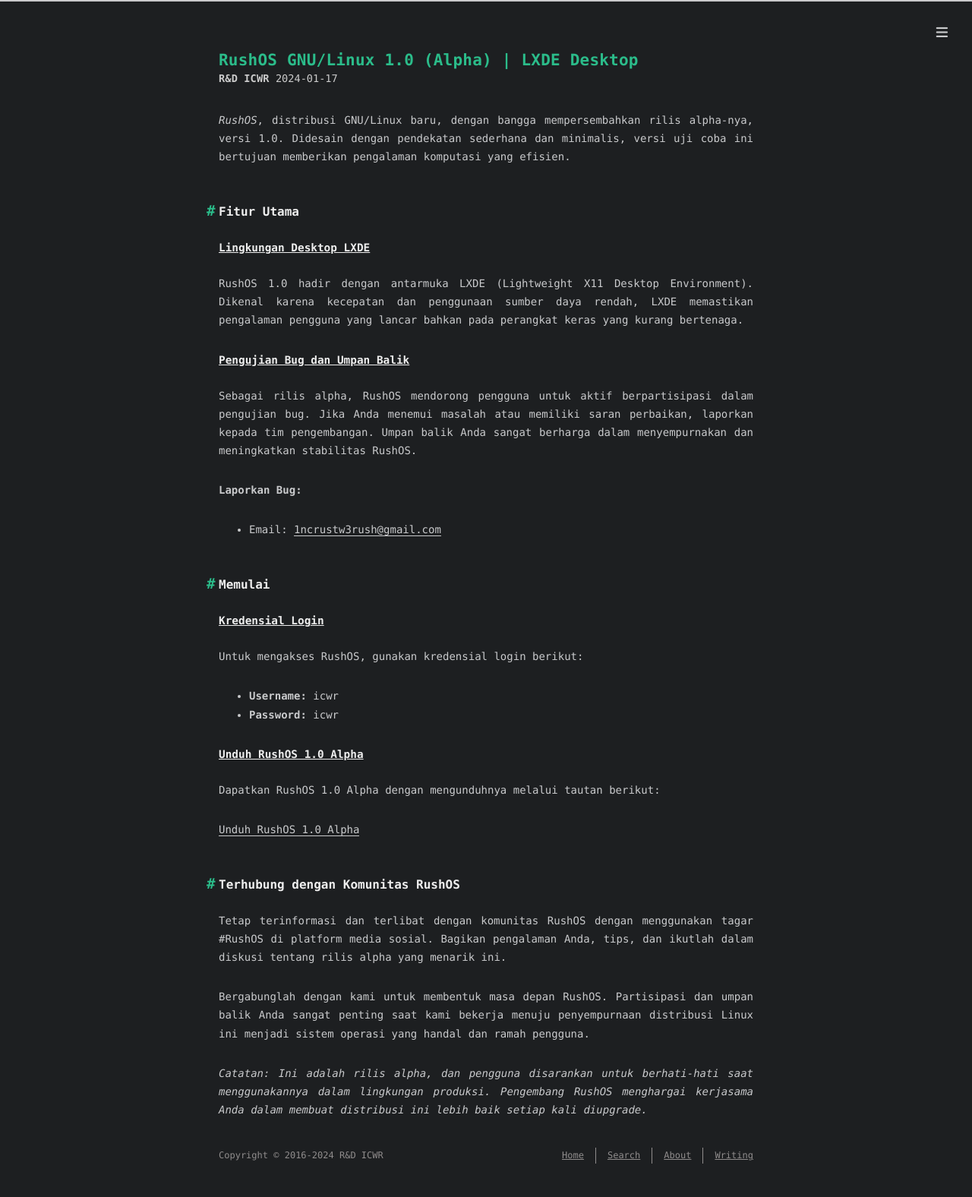
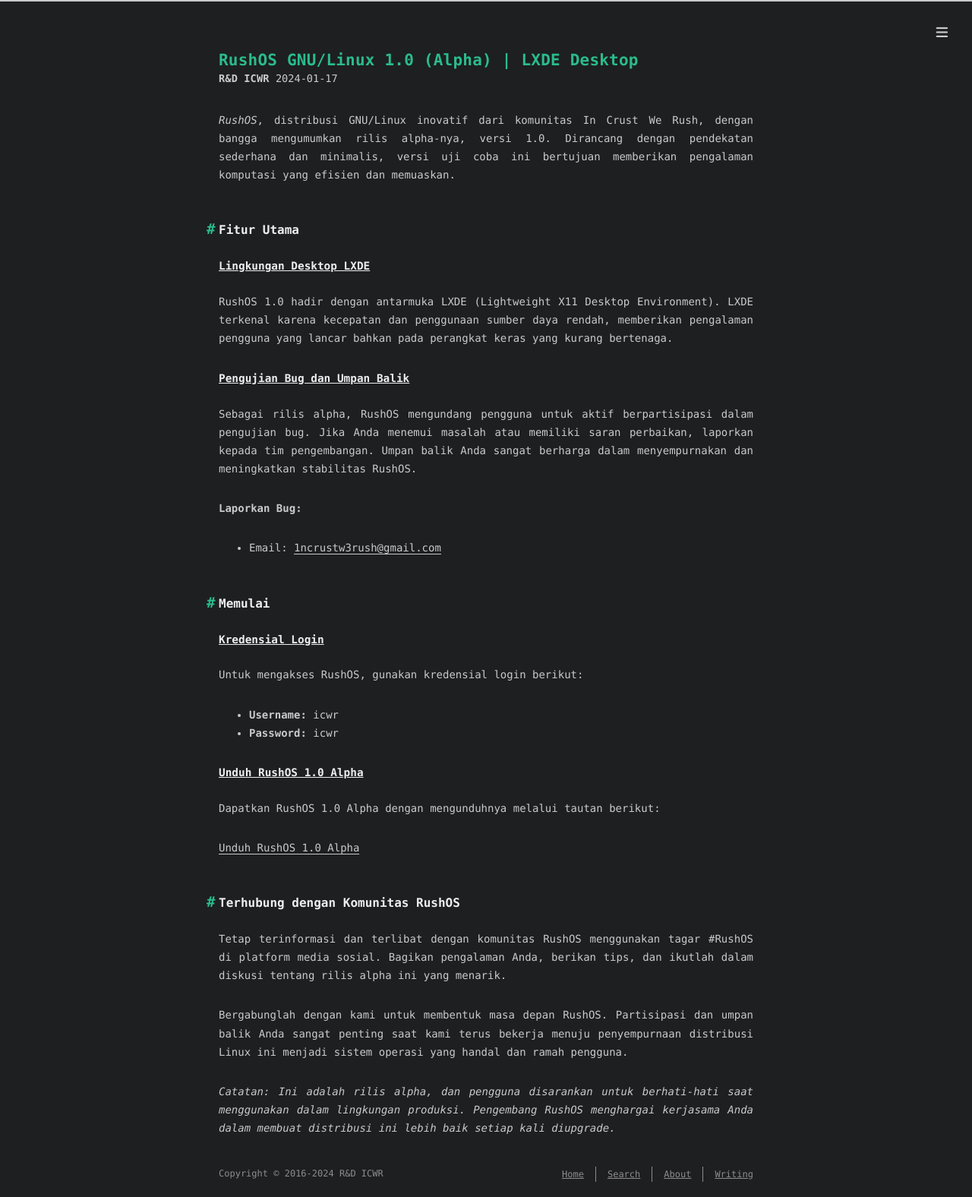
Before and after one commit to afrzlfa/blog.incrustwerush.org, a plain HTML site: page 2024/01/17/RushOS-GNU-Linux-1-0-Alpha-LXDE-Desktop/index.html in a window 1280 px wide. Shown: the whole page at 76% size. Before the commit the page ends 1552 px from the top, so only its background shows below. Drawn offline with nearby package versions, Linux system fonts and the light colour scheme; some packages are replaced by stand-ins of ours; a script that the page names is missing.

Commit message:
YYYY-01-Jan 18, 2024 21:06:18

```diff
--- a/2024/01/17/RushOS-GNU-Linux-1-0-Alpha-LXDE-Desktop/index.html
+++ b/2024/01/17/RushOS-GNU-Linux-1-0-Alpha-LXDE-Desktop/index.html
@@ -6,15 +6,15 @@
     <meta http-equiv="X-UA-Compatible" content="IE=edge">
     <meta name="HandheldFriendly" content="True">
     <meta name="viewport" content="width=device-width, initial-scale=1, maximum-scale=5" />
-    <meta name="description" content="RushOS, distribusi GNU&#x2F;Linux baru, dengan bangga mempersembahkan rilis alpha-nya, versi 1.0. Didesain dengan pendekatan sederhana dan minimalis, versi uji coba ini bertujuan memberikan pengalaman">
+    <meta name="description" content="RushOS, distribusi GNU&#x2F;Linux inovatif dari komunitas In Crust We Rush, dengan bangga mengumumkan rilis alpha-nya, versi 1.0. Dirancang dengan pendekatan sederhana dan minimalis, versi uji coba in">
 <meta property="og:type" content="article">
 <meta property="og:title" content="RushOS GNU&#x2F;Linux 1.0 (Alpha) | LXDE Desktop">
 <meta property="og:url" content="https://blog.incrustwerush.org/2024/01/17/RushOS-GNU-Linux-1-0-Alpha-LXDE-Desktop/index.html">
 <meta property="og:site_name" content="incrustwerush.org - Science, Social, Technology, and BrotherHood">
-<meta property="og:description" content="RushOS, distribusi GNU&#x2F;Linux baru, dengan bangga mempersembahkan rilis alpha-nya, versi 1.0. Didesain dengan pendekatan sederhana dan minimalis, versi uji coba ini bertujuan memberikan pengalaman">
+<meta property="og:description" content="RushOS, distribusi GNU&#x2F;Linux inovatif dari komunitas In Crust We Rush, dengan bangga mengumumkan rilis alpha-nya, versi 1.0. Dirancang dengan pendekatan sederhana dan minimalis, versi uji coba in">
 <meta property="og:locale" content="id_ID">
 <meta property="article:published_time" content="2024-01-17T06:53:12.000Z">
-<meta property="article:modified_time" content="2024-01-17T06:59:59.652Z">
+<meta property="article:modified_time" content="2024-01-18T14:02:44.500Z">
 <meta property="article:author" content="R&amp;D ICWR">
 <meta property="article:tag" content="In Crust We Rush, Science, Social, Technology, BrotherHood">
 <meta name="twitter:card" content="summary">
@@ -153,9 +153,9 @@
 
 
   <div class="content e-content" itemprop="articleBody">
-    <p><em>RushOS</em>, distribusi GNU&#x2F;Linux baru, dengan bangga mempersembahkan rilis alpha-nya, versi 1.0. Didesain dengan pendekatan sederhana dan minimalis, versi uji coba ini bertujuan memberikan pengalaman komputasi yang efisien.</p>
-<h2 id="Fitur-Utama"><a href="#Fitur-Utama" class="headerlink" title="Fitur Utama"></a>Fitur Utama</h2><h3 id="Lingkungan-Desktop-LXDE"><a href="#Lingkungan-Desktop-LXDE" class="headerlink" title="Lingkungan Desktop LXDE"></a>Lingkungan Desktop LXDE</h3><p>RushOS 1.0 hadir dengan antarmuka LXDE (Lightweight X11 Desktop Environment). Dikenal karena kecepatan dan penggunaan sumber daya rendah, LXDE memastikan pengalaman pengguna yang lancar bahkan pada perangkat keras yang kurang bertenaga.</p>
-<h3 id="Pengujian-Bug-dan-Umpan-Balik"><a href="#Pengujian-Bug-dan-Umpan-Balik" class="headerlink" title="Pengujian Bug dan Umpan Balik"></a>Pengujian Bug dan Umpan Balik</h3><p>Sebagai rilis alpha, RushOS mendorong pengguna untuk aktif berpartisipasi dalam pengujian bug. Jika Anda menemui masalah atau memiliki saran perbaikan, laporkan kepada tim pengembangan. Umpan balik Anda sangat berharga dalam menyempurnakan dan meningkatkan stabilitas RushOS.</p>
+    <p><em>RushOS</em>, distribusi GNU&#x2F;Linux inovatif dari komunitas In Crust We Rush, dengan bangga mengumumkan rilis alpha-nya, versi 1.0. Dirancang dengan pendekatan sederhana dan minimalis, versi uji coba ini bertujuan memberikan pengalaman komputasi yang efisien dan memuaskan.</p>
+<h2 id="Fitur-Utama"><a href="#Fitur-Utama" class="headerlink" title="Fitur Utama"></a>Fitur Utama</h2><h3 id="Lingkungan-Desktop-LXDE"><a href="#Lingkungan-Desktop-LXDE" class="headerlink" title="Lingkungan Desktop LXDE"></a>Lingkungan Desktop LXDE</h3><p>RushOS 1.0 hadir dengan antarmuka LXDE (Lightweight X11 Desktop Environment). LXDE terkenal karena kecepatan dan penggunaan sumber daya rendah, memberikan pengalaman pengguna yang lancar bahkan pada perangkat keras yang kurang bertenaga.</p>
+<h3 id="Pengujian-Bug-dan-Umpan-Balik"><a href="#Pengujian-Bug-dan-Umpan-Balik" class="headerlink" title="Pengujian Bug dan Umpan Balik"></a>Pengujian Bug dan Umpan Balik</h3><p>Sebagai rilis alpha, RushOS mengundang pengguna untuk aktif berpartisipasi dalam pengujian bug. Jika Anda menemui masalah atau memiliki saran perbaikan, laporkan kepada tim pengembangan. Umpan balik Anda sangat berharga dalam menyempurnakan dan meningkatkan stabilitas RushOS.</p>
 <p><strong>Laporkan Bug:</strong></p>
 <ul>
 <li>Email: <a href="mailto:1ncrustw3rush@gmail.com">1ncrustw3rush@gmail.com</a></li>
@@ -167,9 +167,9 @@
 </ul>
 <h3 id="Unduh-RushOS-1-0-Alpha"><a href="#Unduh-RushOS-1-0-Alpha" class="headerlink" title="Unduh RushOS 1.0 Alpha"></a>Unduh RushOS 1.0 Alpha</h3><p>Dapatkan RushOS 1.0 Alpha dengan mengunduhnya melalui tautan berikut:</p>
 <p><a target="_blank" rel="noopener" href="https://drive.google.com/file/d/1yDMt6yHW1zSY8tODvhaMqWOIvRKBSEg8/view?usp=sharing">Unduh RushOS 1.0 Alpha</a></p>
-<h2 id="Terhubung-dengan-Komunitas-RushOS"><a href="#Terhubung-dengan-Komunitas-RushOS" class="headerlink" title="Terhubung dengan Komunitas RushOS"></a>Terhubung dengan Komunitas RushOS</h2><p>Tetap terinformasi dan terlibat dengan komunitas RushOS dengan menggunakan tagar #RushOS di platform media sosial. Bagikan pengalaman Anda, tips, dan ikutlah dalam diskusi tentang rilis alpha yang menarik ini.</p>
-<p>Bergabunglah dengan kami untuk membentuk masa depan RushOS. Partisipasi dan umpan balik Anda sangat penting saat kami bekerja menuju penyempurnaan distribusi Linux ini menjadi sistem operasi yang handal dan ramah pengguna.</p>
-<p><em>Catatan: Ini adalah rilis alpha, dan pengguna disarankan untuk berhati-hati saat menggunakannya dalam lingkungan produksi. Pengembang RushOS menghargai kerjasama Anda dalam membuat distribusi ini lebih baik setiap kali diupgrade.</em></p>
+<h2 id="Terhubung-dengan-Komunitas-RushOS"><a href="#Terhubung-dengan-Komunitas-RushOS" class="headerlink" title="Terhubung dengan Komunitas RushOS"></a>Terhubung dengan Komunitas RushOS</h2><p>Tetap terinformasi dan terlibat dengan komunitas RushOS menggunakan tagar #RushOS di platform media sosial. Bagikan pengalaman Anda, berikan tips, dan ikutlah dalam diskusi tentang rilis alpha ini yang menarik.</p>
+<p>Bergabunglah dengan kami untuk membentuk masa depan RushOS. Partisipasi dan umpan balik Anda sangat penting saat kami terus bekerja menuju penyempurnaan distribusi Linux ini menjadi sistem operasi yang handal dan ramah pengguna.</p>
+<p><em>Catatan: Ini adalah rilis alpha, dan pengguna disarankan untuk berhati-hati saat menggunakan dalam lingkungan produksi. Pengembang RushOS menghargai kerjasama Anda dalam membuat distribusi ini lebih baik setiap kali diupgrade.</em></p>
 
   </div>
 </article>
```
Also changed, not shown: 2024/01/18/Union-SQL-Injection-Manual-Sederhana-Metode-GET-HTTP/index.html (+2 -2 lines), search.xml (+2 -2 lines).
